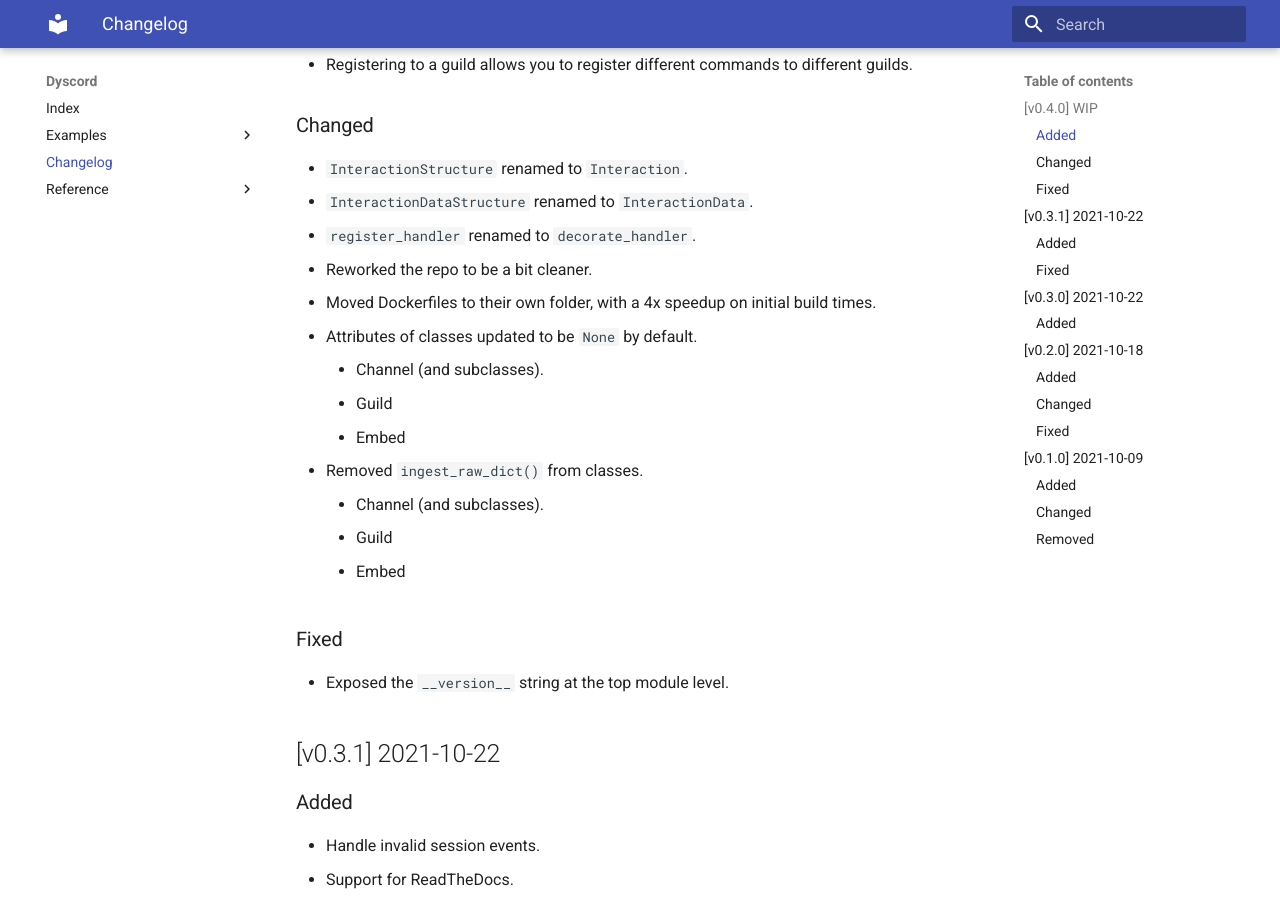
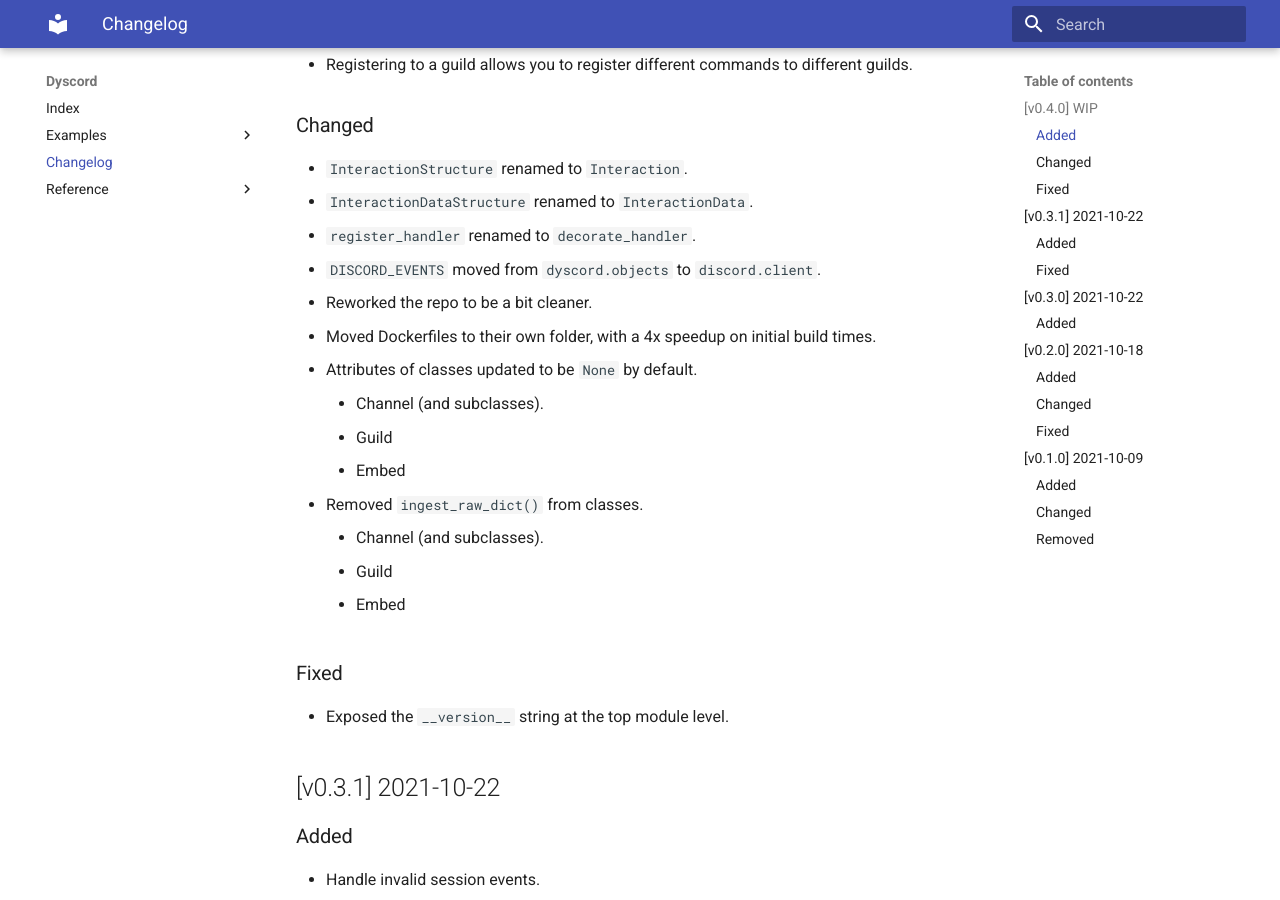
Before and after one commit to isbe-house/dyscord, an MkDocs documentation site: the page built from docs/changelog.md, in a window 1280 px wide and 900 px high, scrolled down 458 px. Built offline with MkDocs 1.6.1 and Material for MkDocs 9.7.7, drawn with Linux system fonts in a browser that asks for light colours.

Commit message:
doc: document enumeration change.

```diff
--- a/docs/changelog.md
+++ b/docs/changelog.md
@@ -15,6 +15,7 @@ This project follows [Semantic Versioning](https://semver.org/) and [Keep A Chan
 - `InteractionStructure` renamed to `Interaction`.
 - `InteractionDataStructure` renamed to `InteractionData`.
 - `register_handler` renamed to `decorate_handler`.
+- `DISCORD_EVENTS` moved from `dyscord.objects` to `discord.client`.
 - Reworked the repo to be a bit cleaner.
 - Moved Dockerfiles to their own folder, with a 4x speedup on initial build times.
 - Attributes of classes updated to be `None` by default.
```
